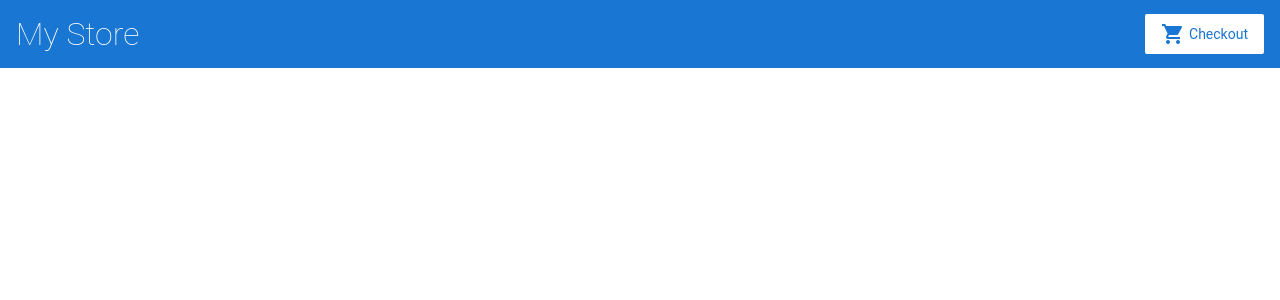
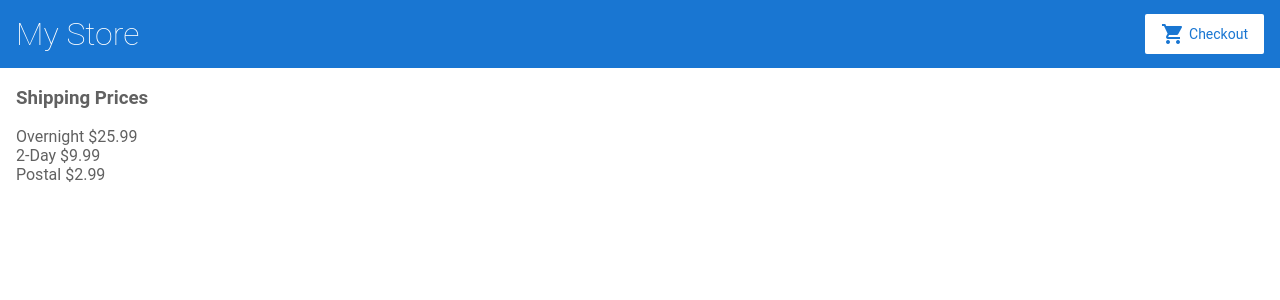
Before and after one commit to djekvor1010/angularSecondTry, an Angular app: page /shipping in a window 1280 px wide. Before the commit this address led to /. Shown: the top 300 px of the page. Built offline with nearby package versions, Linux system fonts and the light colour scheme.

Commit message:
4 files modified

```diff
--- a/src/app/app.module.ts
+++ b/src/app/app.module.ts
@@ -20,7 +20,8 @@ import { ShippingComponent } from './shipping/shipping.component';
     RouterModule.forRoot([
       { path: '', component: ProductListComponent },
       { path: 'products/:productId', component: ProductDetailsComponent },
-      { path: 'cart', component: CartComponent }
+      { path: 'cart', component: CartComponent },
+      { path: 'shipping', component: ShippingComponent }
     ])
   ],
   declarations: [
--- a/src/app/cart/cart.component.html
+++ b/src/app/cart/cart.component.html
@@ -1,4 +1,8 @@
 <h3>Cart</h3>
+
+<p>
+  <a  routerLink = "/shipping">Shipping Prices</a>
+</p>
 
 <div class = "cart-item" *ngFor = "let item of items">
   <span> {{ item.name }} </span>
--- a/src/app/shipping/shipping.component.html
+++ b/src/app/shipping/shipping.component.html
@@ -1 +1,6 @@
-<p>shipping works!</p>
+<h3>Shipping Prices</h3>
+
+<div class = "shipping item" *ngFor = "let shipping of shippingCosts | async">
+  <span> {{ shipping.type }} </span>
+  <span> {{ shipping.price | currency }} </span>
+</div>
--- a/src/app/shipping/shipping.component.ts
+++ b/src/app/shipping/shipping.component.ts
@@ -1,4 +1,6 @@
 import { Component, OnInit } from '@angular/core';
+import { Observable } from 'rxjs';
+import { CartService } from '../cart.service';
 
 @Component({
   selector: 'app-shipping',
@@ -7,9 +9,14 @@ import { Component, OnInit } from '@angular/core';
 })
 export class ShippingComponent implements OnInit {
 
-  constructor() { }
+  shippingCosts!: Observable <{ type: string, price: number }[]>
+
+  constructor(
+    private cartService: CartService
+  ) { }
 
   ngOnInit(): void {
+    this.shippingCosts = this.cartService.getShippingPrices();
   }
 
 }
```
